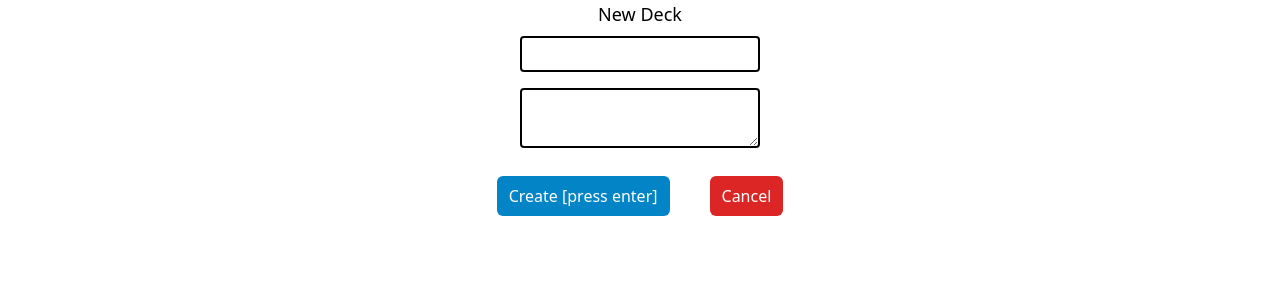
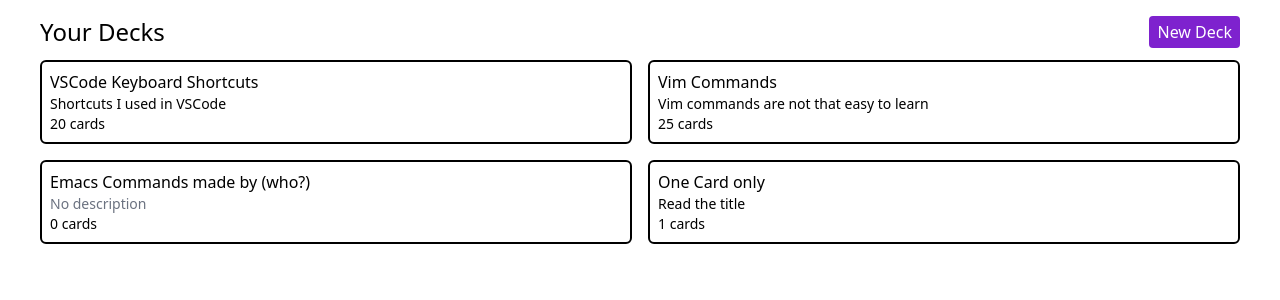
Before and after one commit to ngtr6788/keycard, a Svelte app: page / in a window 1280 px wide. Shown: the top 300 px of the page. Built offline with nearby package versions, Linux system fonts and the light colour scheme.

Commit message:
New component for home page

```diff
--- a/src/App.svelte
+++ b/src/App.svelte
@@ -1,8 +1,8 @@
 <script lang="ts">
-  import NewDeck from "./lib/NewDeck.svelte";
+  import HomePage from "./lib/HomePage.svelte";
 </script>
 
-<NewDeck />
+<HomePage />
 
 <style>
 </style>
--- /dev/null
+++ b/src/lib/HomePage.svelte
@@ -0,0 +1,56 @@
+<script lang="ts">
+  // Temporary deck list
+  let deckNames = [
+    {
+      name: "VSCode Keyboard Shortcuts",
+      description: "Shortcuts I used in VSCode",
+      numberOfCards: 20,
+    },
+    {
+      name: "Vim Commands",
+      description: "Vim commands are not that easy to learn",
+      numberOfCards: 25,
+    },
+    {
+      name: "Emacs Commands made by (who?)",
+      description: "",
+      numberOfCards: 0,
+    },
+    {
+      name: "One Card only",
+      description: "Read the title",
+      numberOfCards: 1,
+    },
+  ];
+</script>
+
+<div class="mx-10 my-4">
+  <div class="flex flex-row justify-between items-center">
+    <h1 class="text-2xl">Your Decks</h1>
+    <button
+      class="bg-purple-700 py-1 px-2 text-white rounded hover:shadow-lg hover:bg-purple-800"
+      >New Deck</button
+    >
+  </div>
+  {#if deckNames.length !== 0}
+    <div class="grid grid-cols-2 my-1">
+      {#each deckNames as { name, description, numberOfCards }}
+        <div
+          class="border-2 border-black my-2 p-2 rounded-md hover:bg-slate-100 hover:shadow-lg hover:cursor-pointer odd:mr-2 even:ml-2"
+        >
+          <h5 class="text-m">{name}</h5>
+          <p
+            class={description ? "text-black text-sm" : "text-gray-500 text-sm"}
+          >
+            {description || "No description"}
+          </p>
+          <p class="text-sm">{numberOfCards} cards</p>
+        </div>
+      {/each}
+    </div>
+  {:else}
+    <h4 class="text-base text-gray-500 my-1">
+      No decks here. Click "New Deck" to create a new deck.
+    </h4>
+  {/if}
+</div>
```
